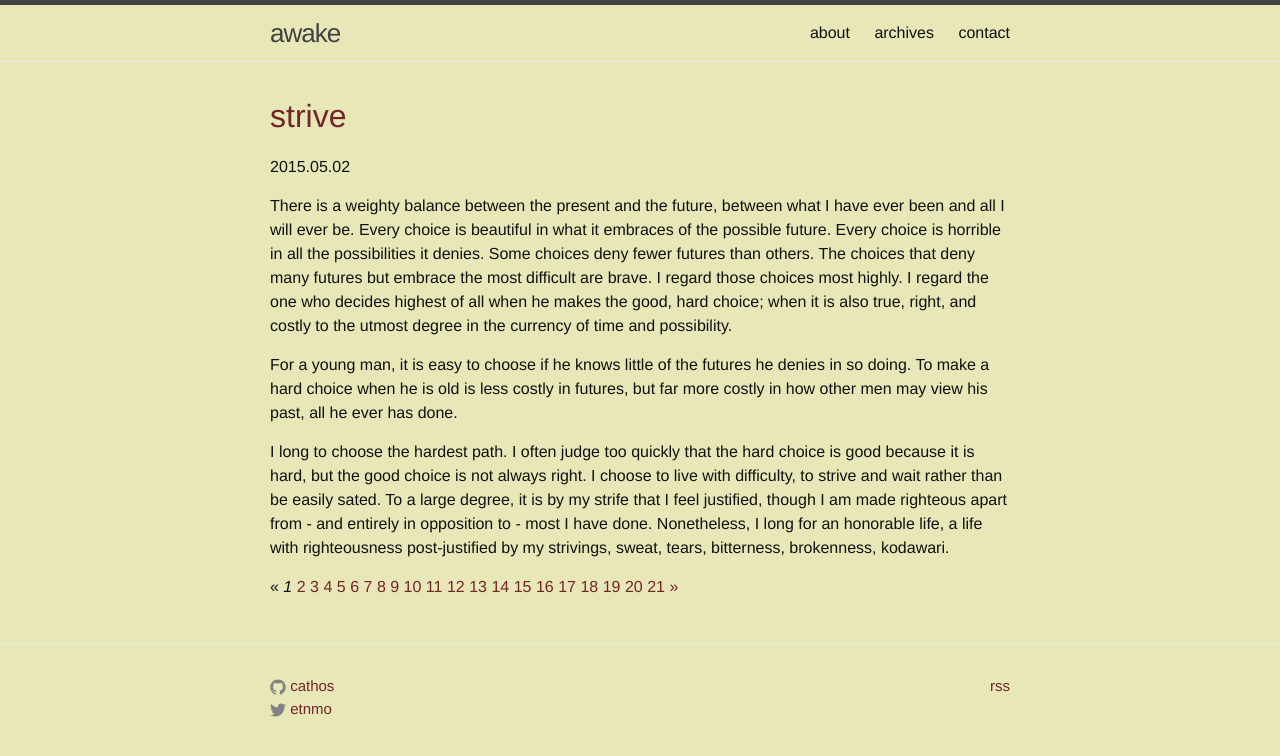
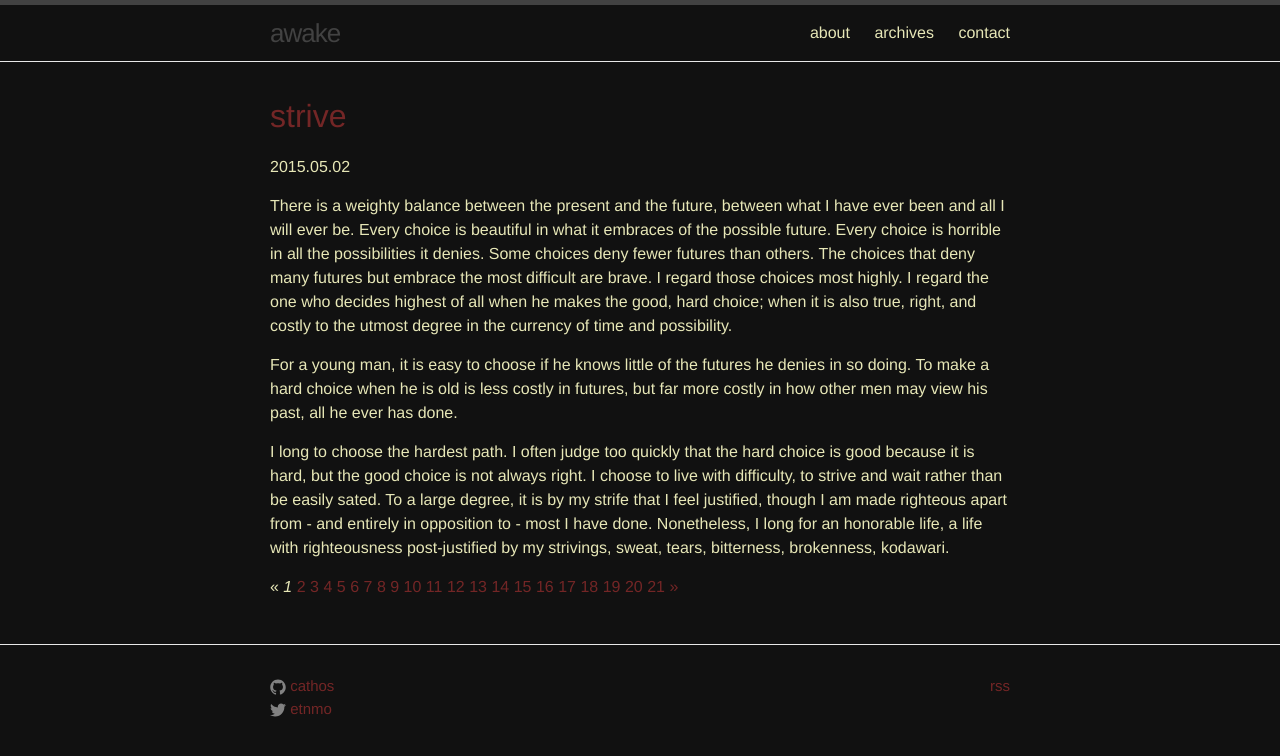
Before and after one commit to cathos/cathos.github.io, a Jekyll site: the page built from index.html, in a window 1280 px wide. Shown: the top 756 px of the page. Built offline with Jekyll 4.4.1, drawn with Linux system fonts in a browser that asks for light colours; the list of posts is cut into pages by our own code.

Commit message:
Update main.scss

```diff
--- a/css/main.scss
+++ b/css/main.scss
@@ -13,8 +13,8 @@ $base-line-height: 1.5;
 
 $spacing-unit:     30px;
 
-$text-color:       #111;
-$background-color: #e7e7b7;
+$text-color:       #e7e7b7;
+$background-color: #111;
 $brand-color:      #732626;
 
 $grey-color:       #828282;
```
